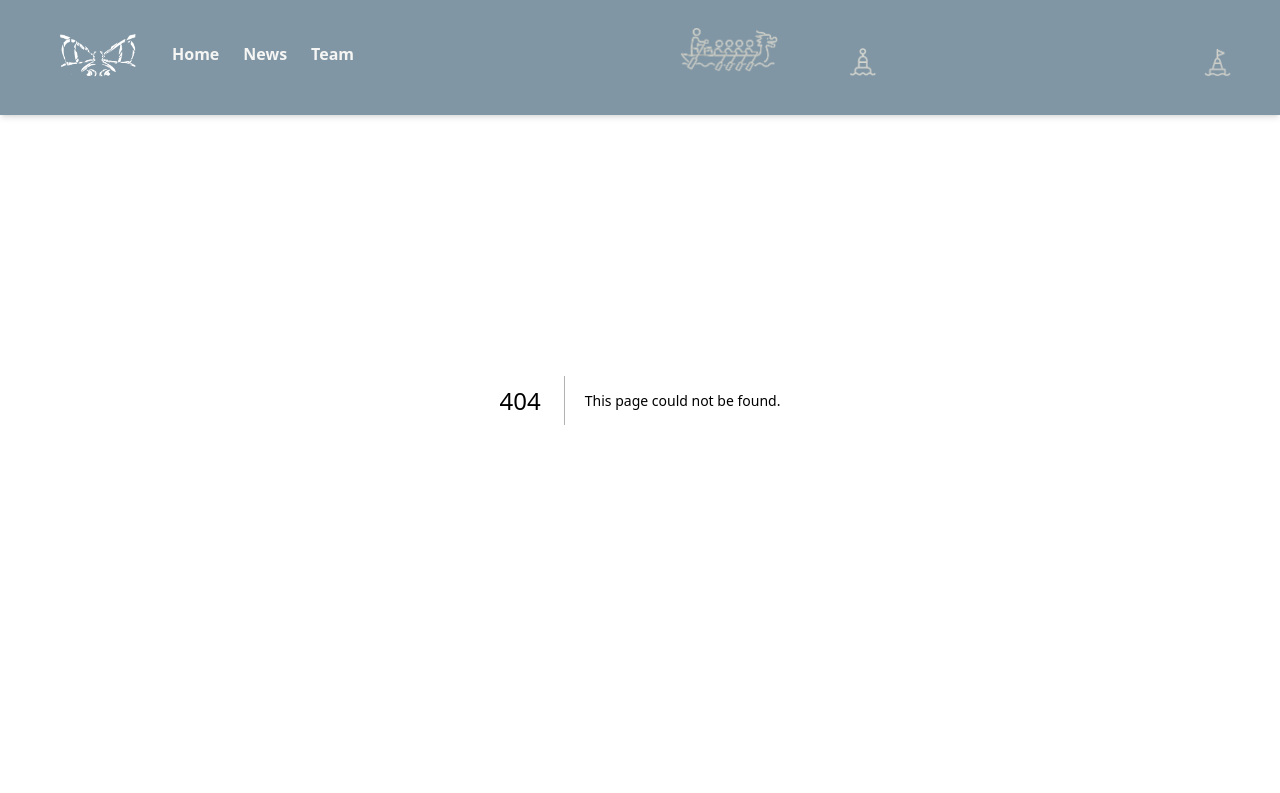
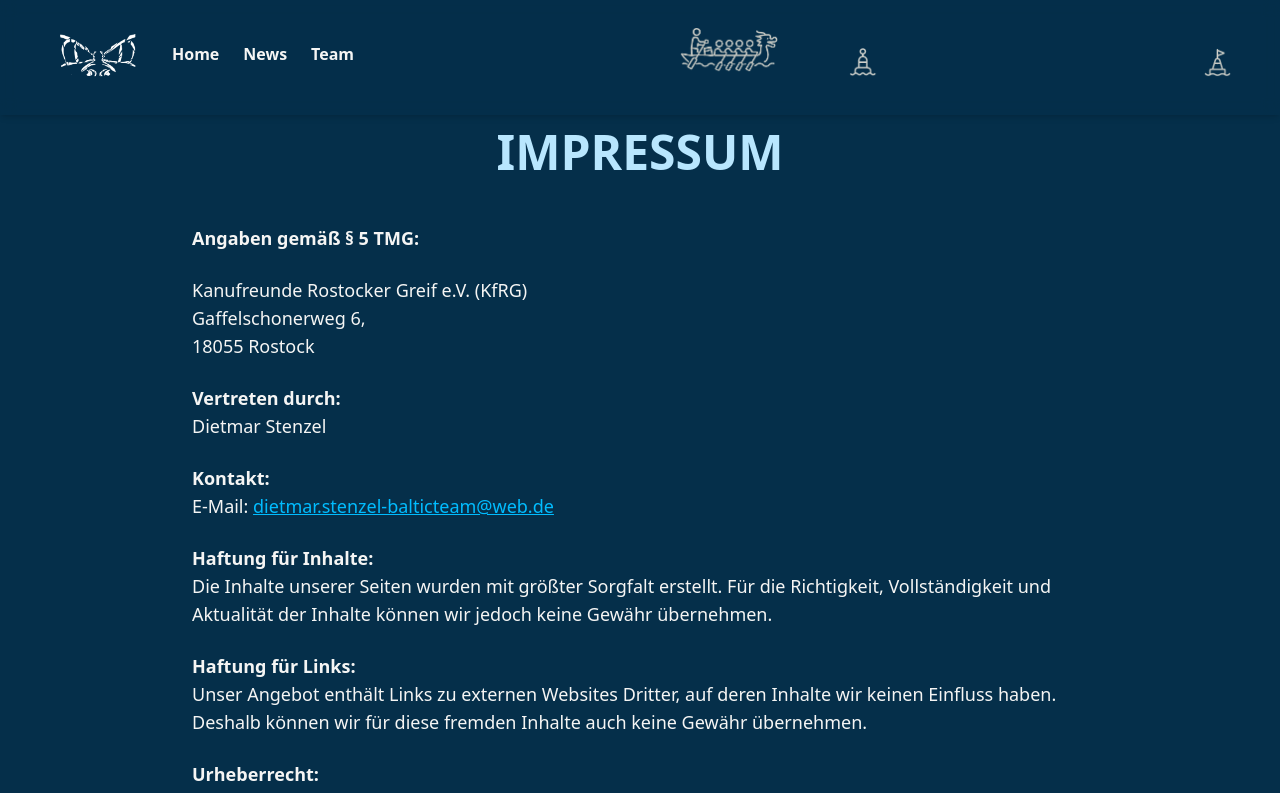
Before and after one commit to FransDressler/baltic-dragons, a Next.js app: page /impressum in a window 1280 px wide. Before the commit this address had no page. Shown: the top 793 px of the page. Built offline with nearby package versions, Linux system fonts and the light colour scheme.

Commit message:
added impressum

```diff
--- /dev/null
+++ b/app/impressum/page.tsx
@@ -0,0 +1,41 @@
+'use client';
+
+export default function ImpressumPage() {
+  return (
+    <main className="min-h-screen bg-sky-950 text-stone-100 px-6 md:px-16 py-32">
+      <div className="max-w-4xl mx-auto">
+        <h1 className="text-4xl md:text-5xl font-black text-sky-200 mb-12 text-center uppercase">
+          Impressum
+        </h1>
+
+        <div className="space-y-6 text-base md:text-lg">
+          <p><strong>Angaben gemäß § 5 TMG:</strong></p>
+          <p>Kanufreunde Rostocker Greif e.V. (KfRG)<br/>
+             Gaffelschonerweg 6,<br/>
+             18055 Rostock
+          </p>
+
+          <p><strong>Vertreten durch:</strong><br/>
+             Dietmar Stenzel
+          </p>
+
+          <p><strong>Kontakt:</strong><br/>
+             E-Mail: <a href="mailto:dietmar.stenzel-balticteam@web.de" className="text-sky-400 underline">dietmar.stenzel-balticteam@web.de</a>
+          </p>
+
+          <p><strong>Haftung für Inhalte:</strong><br/>
+             Die Inhalte unserer Seiten wurden mit größter Sorgfalt erstellt. Für die Richtigkeit, Vollständigkeit und Aktualität der Inhalte können wir jedoch keine Gewähr übernehmen.
+          </p>
+
+          <p><strong>Haftung für Links:</strong><br/>
+             Unser Angebot enthält Links zu externen Websites Dritter, auf deren Inhalte wir keinen Einfluss haben. Deshalb können wir für diese fremden Inhalte auch keine Gewähr übernehmen.
+          </p>
+
+          <p><strong>Urheberrecht:</strong><br/>
+             Die durch die Seitenbetreiber erstellten Inhalte und Werke auf diesen Seiten unterliegen dem deutschen Urheberrecht. Beiträge Dritter sind als solche gekennzeichnet.
+          </p>
+        </div>
+      </div>
+    </main>
+  );
+}
```
